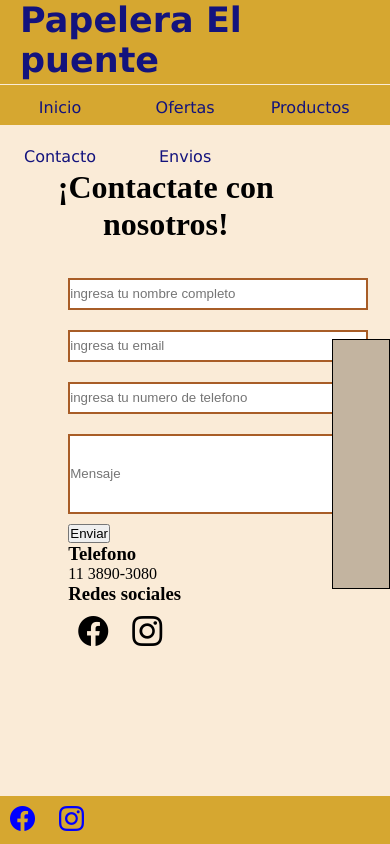
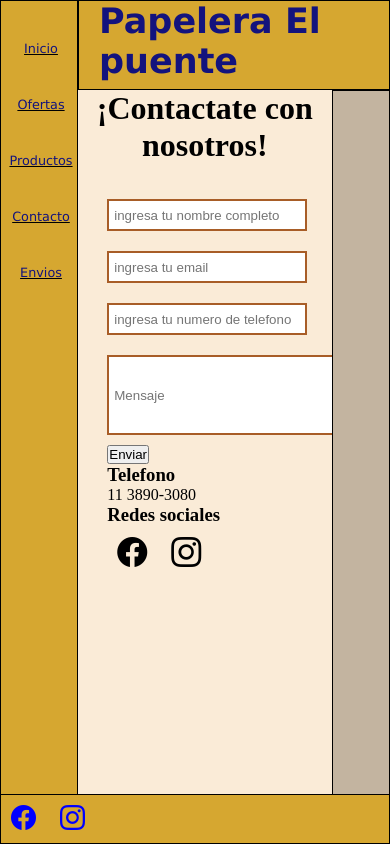
Before and after one commit to MarcosPereyra807/PreEntrega2PEREYRA, a website: page pages-2/contacto.html in a window 390 px wide. Drawn offline with nearby package versions, Linux system fonts and the light colour scheme; files that its build step writes are made by us from their sources.

Commit message:
agrego scss y responsive a todas las paginas

```diff
--- /dev/null
+++ b/assets-2/styles/css/contacto.css
@@ -0,0 +1,63 @@
+@media screen and (max-width: 480px) {
+
+    .grid-container{
+        grid-template-areas: "navigation header header"
+        "navigation contenido publicidad"
+        "navigation footer footer";
+        height: 100vh;
+        width: 100vw;
+        grid-template-columns: 20% auto 15%;
+        grid-template-rows: 90px 1fr 1fr 70px;
+        }
+
+
+        .header{
+            border: solid 1px black;
+        }
+
+        h1{
+            font-size:30px ;
+            margin-top: 10px;
+
+        }
+
+        .nav{
+            margin-top: 0px;
+            border: solid 1px black;
+            height: 100vh;
+        }
+        .nav ul{
+            list-style: none;
+            padding-top: 0px;
+            padding-bottom: 0px;
+        }
+        .nav ul li {
+            text-align: center;
+            display: block;
+            margin-top:  40px ;
+            margin-left: 0;
+            font-size: 0.8rem;
+            text-decoration: underline;
+        }
+
+        .inputsContacto{
+            width: 200px;
+        }
+
+        #inputMensaje{
+            width: 250px;
+        }
+
+
+        input::placeholder{
+            padding-left: 5px;
+        }
+
+        .aside{
+            height: 100vh;
+        }
+
+        .footer{
+            border: solid 1px black;
+        }
+    }
--- /dev/null
+++ b/assets-2/styles/css/envios.css
@@ -0,0 +1,50 @@
+@media screen and (max-width: 480px) {
+
+    .grid-container{
+        grid-template-areas: "navigation header header"
+        "navigation contenido publicidad"
+        "navigation footer footer";
+        height: 100vh;
+        width: 100vw;
+        grid-template-columns: 20% auto 15%;
+        grid-template-rows: 90px 1fr 1fr 70px;
+        }
+
+
+        .header{
+            border: solid 1px black;
+        }
+
+        h1{
+            font-size:30px ;
+            margin-top: 10px;
+
+        }
+
+        .nav{
+            margin-top: 0px;
+            border: solid 1px black;
+            height: 100vh;
+        }
+        .nav ul{
+            list-style: none;
+            padding-top: 0px;
+            padding-bottom: 0px;
+        }
+        .nav ul li {
+            text-align: center;
+            display: block;
+            margin-top:  40px ;
+            margin-left: 0;
+            font-size: 0.8rem;
+            text-decoration: underline;
+        }
+
+        .aside{
+            height: 100vh;
+        }
+
+        .footer{
+            border: solid 1px black;
+        }
+    }
--- /dev/null
+++ b/assets-2/styles/css/index.css
@@ -0,0 +1,72 @@
+@media screen and (max-width: 480px) {
+
+    .grid-container{
+        grid-template-areas: "navigation header header"
+        "navigation contenido publicidad"
+        "navigation footer footer";
+        height: 100vh;
+        width: 100vw;
+        grid-template-columns: 20% auto 15%;
+        grid-template-rows: 90px 1fr 1fr 70px;
+        }
+
+
+        .header{
+            border: solid 1px black;
+        }
+
+        h1{
+            font-size:30px ;
+            margin-top: 10px;
+
+        }
+
+        .nav{
+            margin-top: 0px;
+            border: solid 1px black;
+            height: 100vh;
+        }
+        .nav ul{
+            list-style: none;
+            padding-top: 0px;
+            padding-bottom: 0px;
+        }
+        .nav ul li {
+            text-align: center;
+            display: block;
+            margin-top:  40px ;
+            margin-left: 0;
+            font-size: 0.8rem;
+            text-decoration: underline;
+        }
+
+        .aside{
+            height: 100vh;
+        }
+
+        #boxIndex{
+            display: flex;
+            height: 100vh;
+            flex-direction: column;
+            justify-content: center;
+            align-items: center;
+
+
+        }
+
+    .imgPapelera{
+            height: 30vh;
+            width: 50vw;
+        }
+
+        #articleIndex{
+            height: 100vh;
+            font-size: 1.2rem;
+            text-align: center;
+            line-height: 35px;
+        }
+
+        .footer{
+            border: solid 1px black;
+        }
+    }
--- a/assets-2/styles/index.css
+++ b/assets-2/styles/css/productos.css
@@ -16,7 +16,7 @@
         }
 
         h1{
-            font-size:30px ;
+            font: size 30px;
             margin-top: 10px;
 
         }
@@ -44,29 +44,31 @@
             height: 100vh;
         }
 
-        #boxIndex{
-            display: flex;
-            height: 100vh;
-            flex-direction: column;
-            justify-content: center;
-            align-items: center;
+        .footer{
+            border: solid 1px black;
+        }
 
+        .products-container{
+            display: grid;
+            grid-template-areas:
+            "imagen imagen"
+            "imagen imagen"
+            "imagen imagen"
+            "imagen imagen"
+            "imagen imagen";
+            grid-template-columns: 110px 110px;
+            grid-template-rows: 100px 100px 100px 100px 100px ;
+            column-gap: 20px;
+            row-gap: 100px;
+            justify-content: space-evenly;
+            align-content: center;
+            justify-items: stretch;
+            align-items: stretch;
+            margin-top: 15px;
 
         }
 
-    .imgPapelera{
-            height: 30vh;
-            width: 50vw;
-        }
-
-        #articleIndex{
-            height: 100vh;
-            font-size: 1.2rem;
-            text-align: center;
-            line-height: 35px;
-        }
-
-        .footer{
-            border: solid 1px black;
+        #resmas{
+            margin-top: 18px;
         }
     }
--- a/assets-2/styles/styles.css
+++ b/assets-2/styles/scss/styles.scss
@@ -39,32 +39,30 @@ h1{
     font-weight: 15px;
 }
 
-header h2{
+header{
+    h2{
     font-size: 35px;
     font-weight: 15px;
     }
-
+}
 
 .nav{
     grid-area: navigation;
     background-color: rgb(214, 167, 48);
     margin-top: 5px;
     height: 40px;
-}
-
-.nav ul{
+    ul{
     list-style: none;
     padding-top: 3px;
     padding-bottom: 3px;
-
-}
-
-.nav ul li {
+    li {
         text-align: center;
         display: inline-block;
         width: 80px;
         margin: 10px 20px 20px 20px;
         border-radius: 25px;
+            }
+        }
 }
 
 .letraNav{
@@ -102,17 +100,17 @@ header h2{
     position: absolute;
     bottom: 0;
     width: 100vw;
-}
-
-.footer ul li{
+    ul{
+        li{
     list-style: none;
     display: inline-block;
     margin: 10px 10px;
-}
-
-.footer ul li i{
+            i{
                 font-size: 25px;
                 color: blue;
+            }
+        }
+    }
 }
 
 .footer ul li i:hover{
@@ -125,7 +123,6 @@ header h2{
 
 
 .productsTitle{
-    grid-area: titulo;
 text-align: center;
 }
 
@@ -237,16 +234,18 @@ text-align: center;
     border: solid 2px rgb(168, 93, 39);
 }
 
-#iconContacto ul li{
+#iconContacto{
+    ul{
+        li{
     list-style: none;
     display: inline-block;
     margin: 10px 10px;
-}
-
-#iconContacto ul li i{
-
+            i{
         color: black;
         font-size: 30px;
+            }
+        }
+    }
 }
 
 #iconContacto ul li i:hover{
@@ -257,12 +256,15 @@ color: rgb(162, 178, 193);
     color: black;
 }
 
+#inputMensaje{
+    height: 5rem;
+    width: 350px;
+}
+
+input::placeholder{
+    padding-left: 5px;
+}
 
 #envioGIF{
     margin-top: 30px;
 }
-
-#inputMensaje{
-    height: 5rem;
-    width: 350px;
-}
--- a/pages-2/contacto.html
+++ b/pages-2/contacto.html
@@ -6,6 +6,7 @@
     <title>Papelera El puente</title>
     <link rel="stylesheet" href="https://cdn.jsdelivr.net/npm/bootstrap-icons@1.11.3/font/bootstrap-icons.min.css">
     <link rel="stylesheet" href="../assets-2/styles/styles.css">
+    <link rel="stylesheet" href="../assets-2/styles/contacto.css">
 </head>
 <body>
 
@@ -14,6 +15,7 @@
 
         <header class="header">
             <h2 class="titulo">Papelera El puente</h2>
+        </header>
 
         <nav class="nav">
             <ul>
@@ -24,7 +26,6 @@
                 <li><a href="./envios.html" class="letraNav">Envios</a></li>
             </ul>
         </nav>
-        </header>
 
         <main id="boxContacto" class="boxSection">
             <h2 id="h2Contacto" class="centre">¡Contactate con nosotros!
```
Also changed, not shown: index.html (+1 -1 lines), package.json (added, +26 -0 lines), pages-2/envios.html (+2 -1 lines), pages-2/ofertas.html (+2 -1 lines), pages-2/productos.html (+8 -4 lines), assets-2/styles/css/oferta.css (renamed from assets-2/styles/oferta.css), assets-2/styles/css/styles.css (added), 1 other file. Lines whose indentation alone changed are shown as unchanged.
